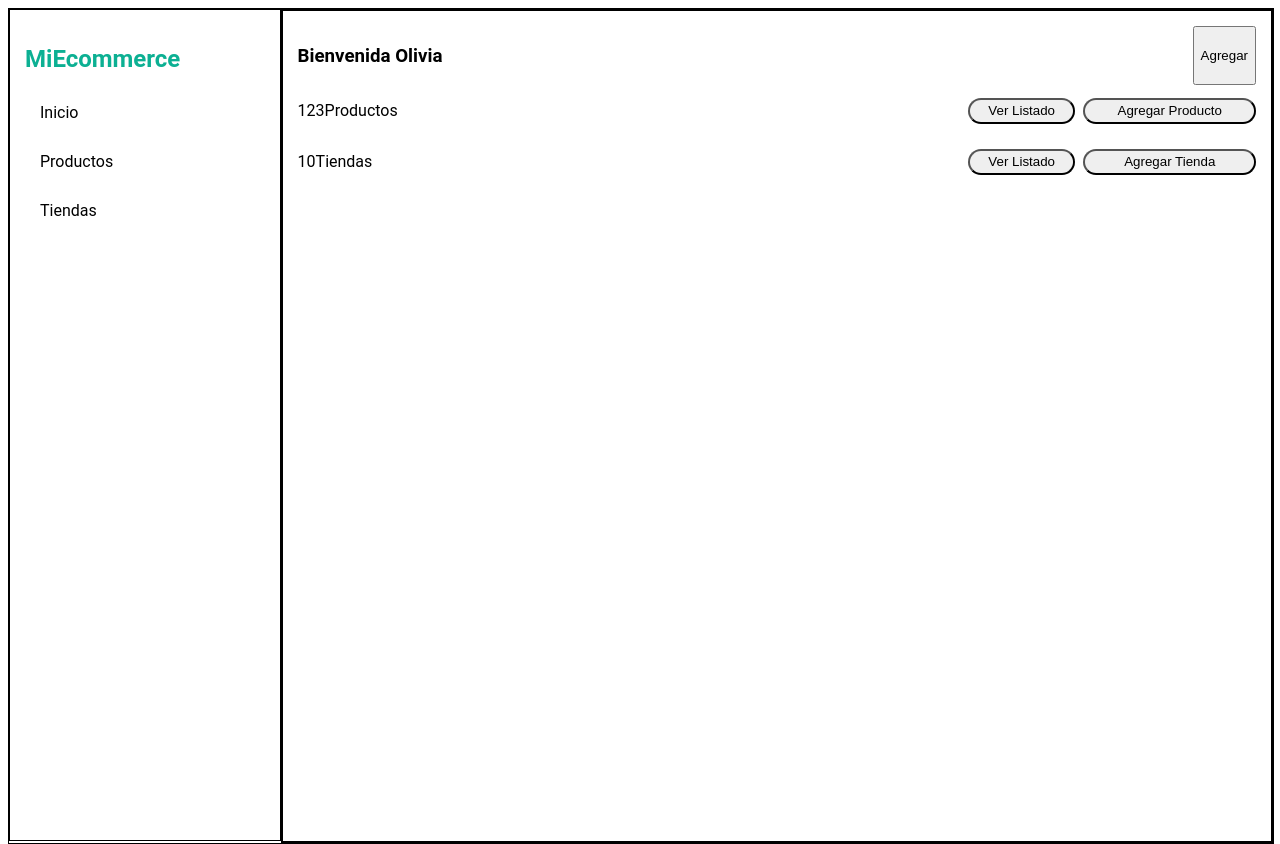
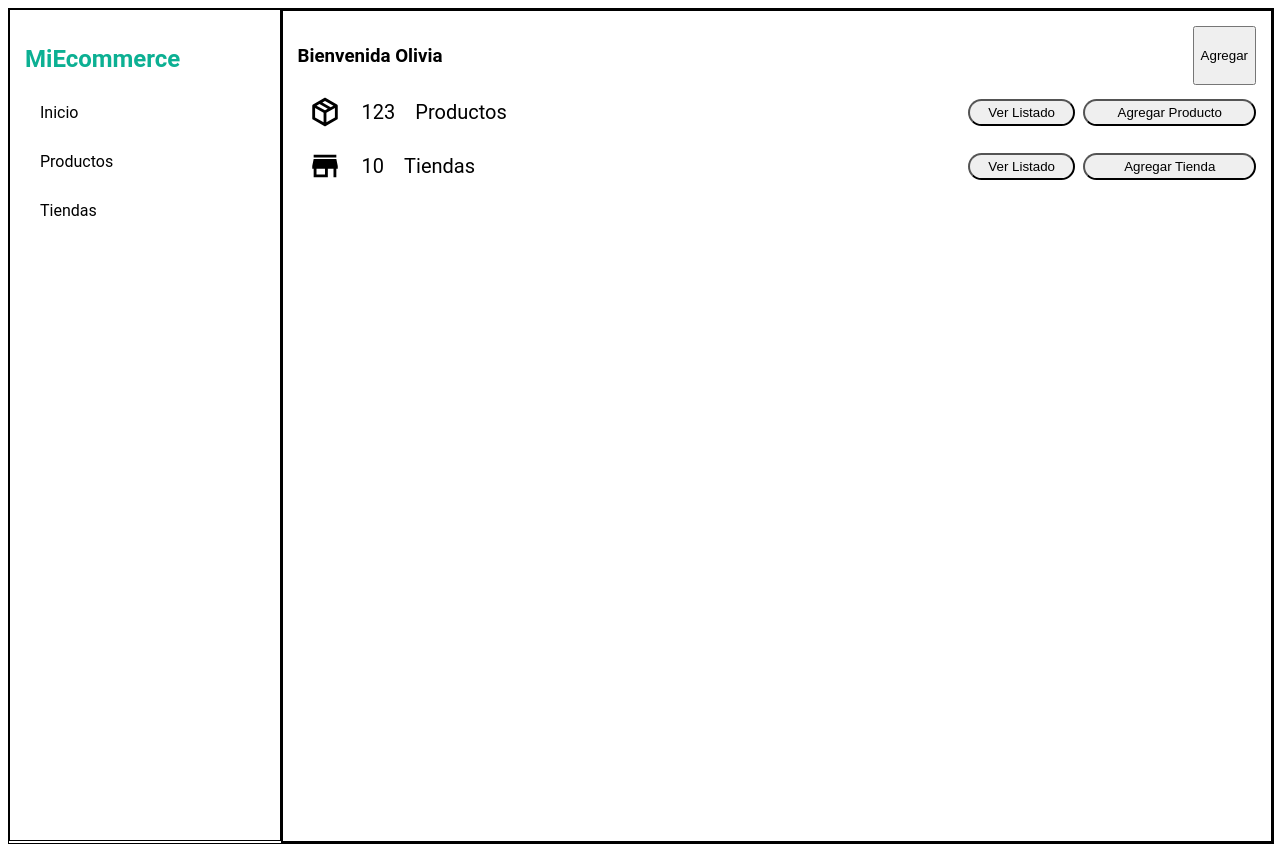
Before and after one commit to aamocca/sprint4ecommerce, a React (Create React App) app: page / in a window 1280 px wide. Built offline with nearby package versions, Linux system fonts and the light colour scheme.

Commit message:
home Productos

```diff
--- a/src/header.css
+++ b/src/header.css
@@ -22,3 +22,7 @@ header {
 .BotonBusqueda {
   display: none;
 }
+
+header svg {
+  font-size: 40px;
+}
--- a/src/pages/Home/Home.css
+++ b/src/pages/Home/Home.css
@@ -9,6 +9,9 @@
 .nombres {
   width: 70%;
   display: flex;
+  align-items: center;
+  font-size: 20px;
+
 }
 
 .botones {
@@ -30,3 +33,7 @@
   align-items: center;
   border-radius: 15px;
 }
+
+.objetos{
+  margin: 10px;
+}
--- a/src/pages/Home/Home.js
+++ b/src/pages/Home/Home.js
@@ -7,9 +7,9 @@ const Home = () => {
     <>
       <section className="homeOrden">
         <div className="nombres">
-          <imagen src={caja} />
-          <p>123</p>
-          <p>Productos</p>
+          <img className=" objetos"  src={caja} />
+          <p className="objetos" >123</p>
+          <p className="objetos" >Productos</p>
         </div>
         <div className="botones">
           <button className="btnLst">Ver Listado</button>
@@ -19,9 +19,9 @@ const Home = () => {
 
       <section className="homeOrden2">
         <div className="nombres">
-          <imagen src={tienda} />
-          <p>10</p>
-          <p>Tiendas</p>
+          <img className="objetos" src={tienda} />
+          <p className="objetos" >10</p>
+          <p className="objetos" >Tiendas</p>
         </div>
         <div className="botones">
           <button className="btnLst">Ver Listado</button>
```
Also changed, not shown: src/pages/Home/package-variant-closed.svg, src/pages/Home/store.svg.
